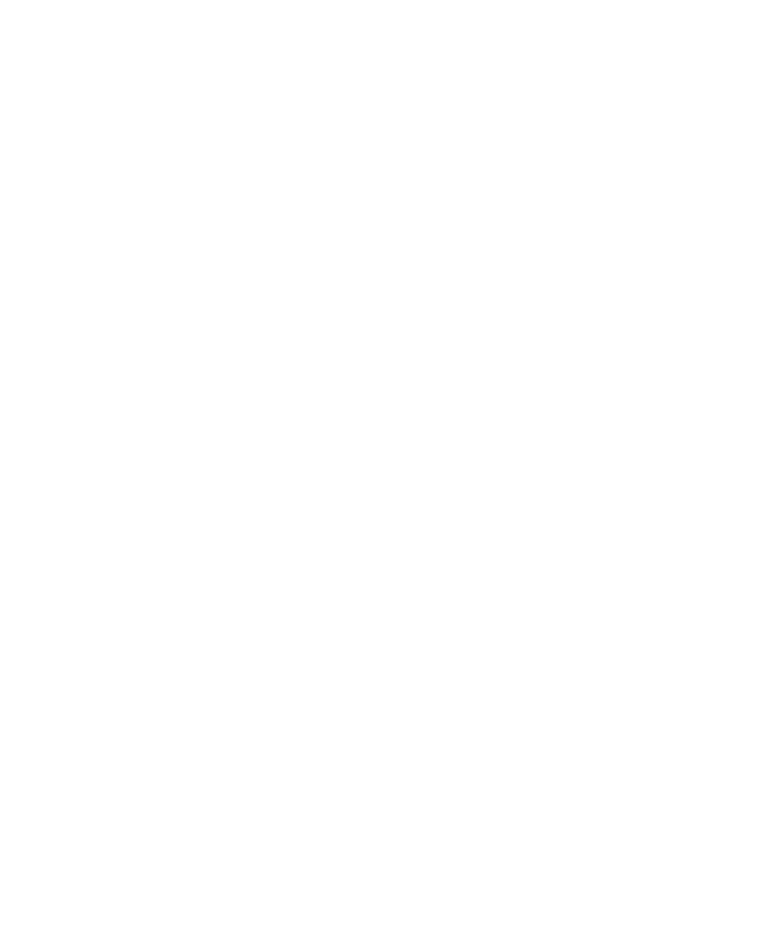
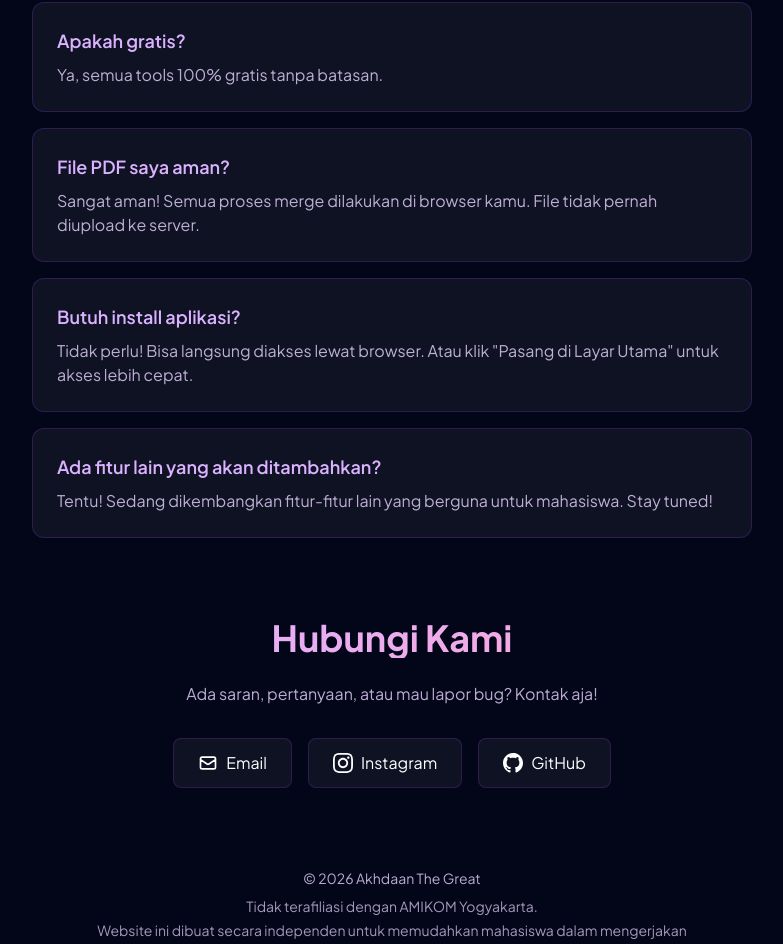
Before and after one commit to AkhdaanLogics/amikom-tools, a Next.js app: page / in a window 1280 px wide. Shown: the part 1882-2826 px from the top of the page, without its empty margins (248-1031 px from the left). Before the commit the page ends 1872 px from the top, so only its background shows below. Built offline with nearby package versions, Linux system fonts and the light colour scheme; no server answers.

Commit message:
Adding FAQ and Contact

```diff
--- a/app/page.tsx
+++ b/app/page.tsx
@@ -136,10 +136,111 @@
         </div>
       </section>
 
+      {/* FAQ Section */}
+      <section className="mb-20 max-w-3xl mx-auto px-6">
+        <h2 className="text-3xl md:text-4xl font-bold text-center mb-12 bg-gradient-to-r from-purple-300 to-pink-300 bg-clip-text text-transparent">
+          FAQ
+        </h2>
+        <div className="space-y-4">
+          <div className="bg-white/5 border border-purple-500/20 rounded-xl p-6">
+            <h3 className="font-semibold text-lg mb-2 text-purple-300">
+              Apakah gratis?
+            </h3>
+            <p className="text-purple-200/80">
+              Ya, semua tools 100% gratis tanpa batasan.
+            </p>
+          </div>
+          <div className="bg-white/5 border border-purple-500/20 rounded-xl p-6">
+            <h3 className="font-semibold text-lg mb-2 text-purple-300">
+              File PDF saya aman?
+            </h3>
+            <p className="text-purple-200/80">
+              Sangat aman! Semua proses merge dilakukan di browser kamu. File
+              tidak pernah diupload ke server.
+            </p>
+          </div>
+          <div className="bg-white/5 border border-purple-500/20 rounded-xl p-6">
+            <h3 className="font-semibold text-lg mb-2 text-purple-300">
+              Butuh install aplikasi?
+            </h3>
+            <p className="text-purple-200/80">
+              Tidak perlu! Bisa langsung diakses lewat browser. Atau klik
+              "Pasang di Layar Utama" untuk akses lebih cepat.
+            </p>
+          </div>
+          <div className="bg-white/5 border border-purple-500/20 rounded-xl p-6">
+            <h3 className="font-semibold text-lg mb-2 text-purple-300">
+              Ada fitur lain yang akan ditambahkan?
+            </h3>
+            <p className="text-purple-200/80">
+              Tentu! Sedang dikembangkan fitur-fitur lain yang berguna untuk
+              mahasiswa. Stay tuned!
+            </p>
+          </div>
+        </div>
+      </section>
+
+      {/* Contact Section */}
+      <section className="mb-20 max-w-3xl mx-auto px-6 text-center">
+        <h2 className="text-3xl md:text-4xl font-bold mb-6 bg-gradient-to-r from-purple-300 to-pink-300 bg-clip-text text-transparent">
+          Hubungi Kami
+        </h2>
+        <p className="text-purple-200/80 mb-8">
+          Ada saran, pertanyaan, atau mau lapor bug? Kontak aja!
+        </p>
+        <div className="flex flex-wrap justify-center gap-4">
+          <a
+            href="mailto:makhdaan7@gmail.com"
+            className="inline-flex items-center gap-2 bg-white/5 border border-purple-500/20 hover:bg-white/10 px-6 py-3 rounded-lg transition"
+          >
+            <svg
+              className="w-5 h-5"
+              fill="none"
+              stroke="currentColor"
+              viewBox="0 0 24 24"
+            >
+              <path
+                strokeLinecap="round"
+                strokeLinejoin="round"
+                strokeWidth={2}
+                d="M3 8l7.89 5.26a2 2 0 002.22 0L21 8M5 19h14a2 2 0 002-2V7a2 2 0 00-2-2H5a2 2 0 00-2 2v10a2 2 0 002 2z"
+              />
+            </svg>
+            Email
+          </a>
+          <a
+            href="https://instagram.com/m.akhdaan__"
+            target="_blank"
+            rel="noopener noreferrer"
+            className="inline-flex items-center gap-2 bg-white/5 border border-purple-500/20 hover:bg-white/10 px-6 py-3 rounded-lg transition"
+          >
+            <svg className="w-5 h-5" fill="currentColor" viewBox="0 0 24 24">
+              <path d="M12 2.163c3.204 0 3.584.012 4.85.07 3.252.148 4.771 1.691 4.919 4.919.058 1.265.069 1.645.069 4.849 0 3.205-.012 3.584-.069 4.849-.149 3.225-1.664 4.771-4.919 4.919-1.266.058-1.644.07-4.85.07-3.204 0-3.584-.012-4.849-.07-3.26-.149-4.771-1.699-4.919-4.92-.058-1.265-.07-1.644-.07-4.849 0-3.204.013-3.583.07-4.849.149-3.227 1.664-4.771 4.919-4.919 1.266-.057 1.645-.069 4.849-.069zm0-2.163c-3.259 0-3.667.014-4.947.072-4.358.2-6.78 2.618-6.98 6.98-.059 1.281-.073 1.689-.073 4.948 0 3.259.014 3.668.072 4.948.2 4.358 2.618 6.78 6.98 6.98 1.281.058 1.689.072 4.948.072 3.259 0 3.668-.014 4.948-.072 4.354-.2 6.782-2.618 6.979-6.98.059-1.28.073-1.689.073-4.948 0-3.259-.014-3.667-.072-4.947-.196-4.354-2.617-6.78-6.979-6.98-1.281-.059-1.69-.073-4.949-.073zm0 5.838c-3.403 0-6.162 2.759-6.162 6.162s2.759 6.163 6.162 6.163 6.162-2.759 6.162-6.163c0-3.403-2.759-6.162-6.162-6.162zm0 10.162c-2.209 0-4-1.79-4-4 0-2.209 1.791-4 4-4s4 1.791 4 4c0 2.21-1.791 4-4 4zm6.406-11.845c-.796 0-1.441.645-1.441 1.44s.645 1.44 1.441 1.44c.795 0 1.439-.645 1.439-1.44s-.644-1.44-1.439-1.44z" />
+            </svg>
+            Instagram
+          </a>
+          <a
+            href="https://github.com/AkhdaanLogics"
+            target="_blank"
+            rel="noopener noreferrer"
+            className="inline-flex items-center gap-2 bg-white/5 border border-purple-500/20 hover:bg-white/10 px-6 py-3 rounded-lg transition"
+          >
+            <svg className="w-5 h-5" fill="currentColor" viewBox="0 0 24 24">
+              <path d="M12 0c-6.626 0-12 5.373-12 12 0 5.302 3.438 9.8 8.207 11.387.599.111.793-.261.793-.577v-2.234c-3.338.726-4.033-1.416-4.033-1.416-.546-1.387-1.333-1.756-1.333-1.756-1.089-.745.083-.729.083-.729 1.205.084 1.839 1.237 1.839 1.237 1.07 1.834 2.807 1.304 3.492.997.107-.775.418-1.305.762-1.604-2.665-.305-5.467-1.334-5.467-5.931 0-1.311.469-2.381 1.236-3.221-.124-.303-.535-1.524.117-3.176 0 0 1.008-.322 3.301 1.23.957-.266 1.983-.399 3.003-.404 1.02.005 2.047.138 3.006.404 2.291-1.552 3.297-1.23 3.297-1.23.653 1.653.242 2.874.118 3.176.77.84 1.235 1.911 1.235 3.221 0 4.609-2.807 5.624-5.479 5.921.43.372.823 1.102.823 2.222v3.293c0 .319.192.694.801.576 4.765-1.589 8.199-6.086 8.199-11.386 0-6.627-5.373-12-12-12z" />
+            </svg>
+            GitHub
+          </a>
+        </div>
+      </section>
+
       <footer className="text-center text-xs md:text-sm text-purple-200/80 pb-8">
         <div>© {new Date().getFullYear()} Akhdaan The Great</div>
-        <div className="mt-1 text-purple-200/70">
-          Tidak terafiliasi dengan AMIKOM.
+        <div className="mt-2 text-purple-200/70 max-w-2xl mx-auto px-6">
+          <p>Tidak terafiliasi dengan AMIKOM Yogyakarta.</p>
+          <p className="mt-1">
+            Website ini dibuat secara independen untuk memudahkan mahasiswa
+            dalam mengerjakan tugas.
+          </p>
         </div>
       </footer>
     </main>
```
